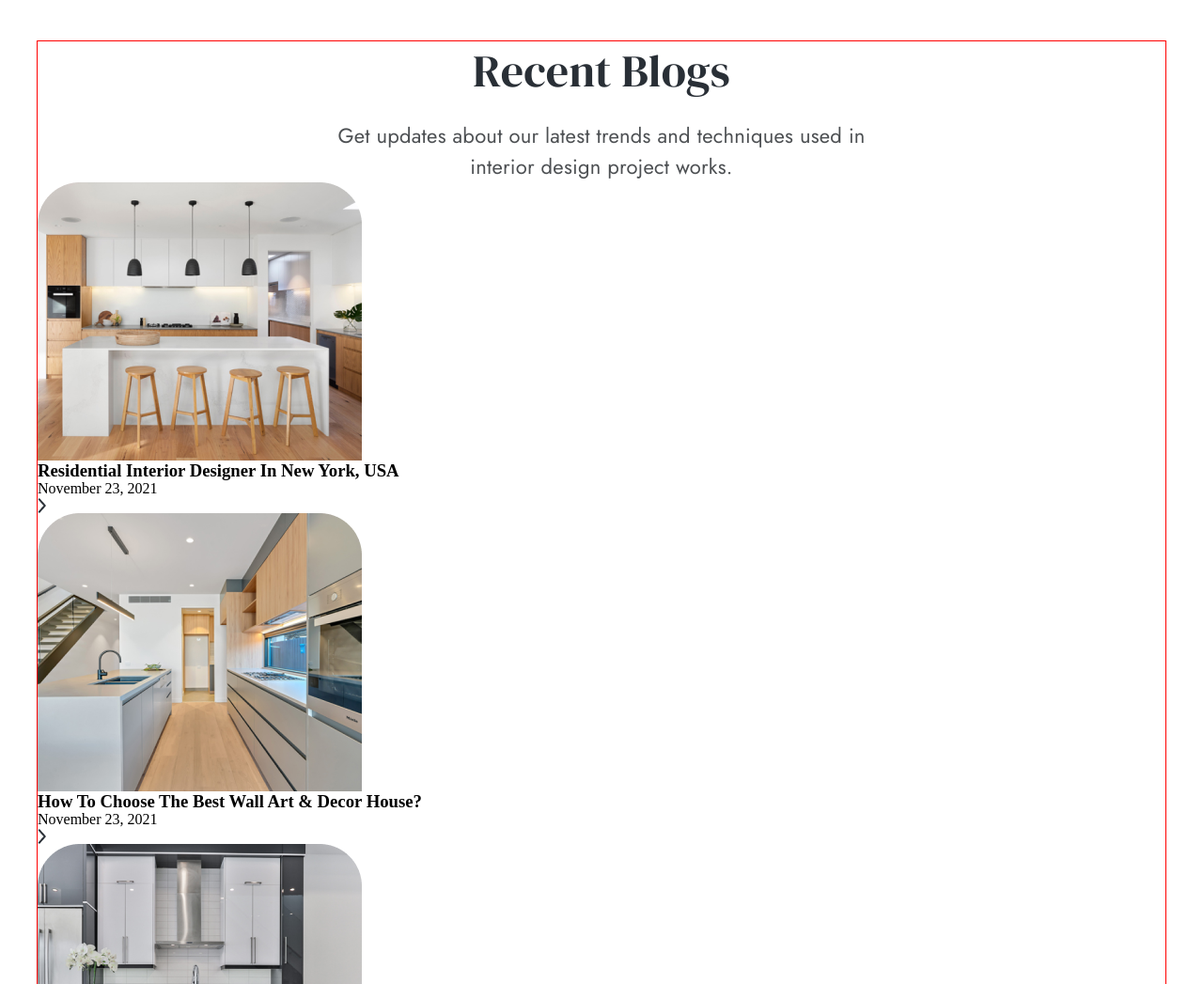
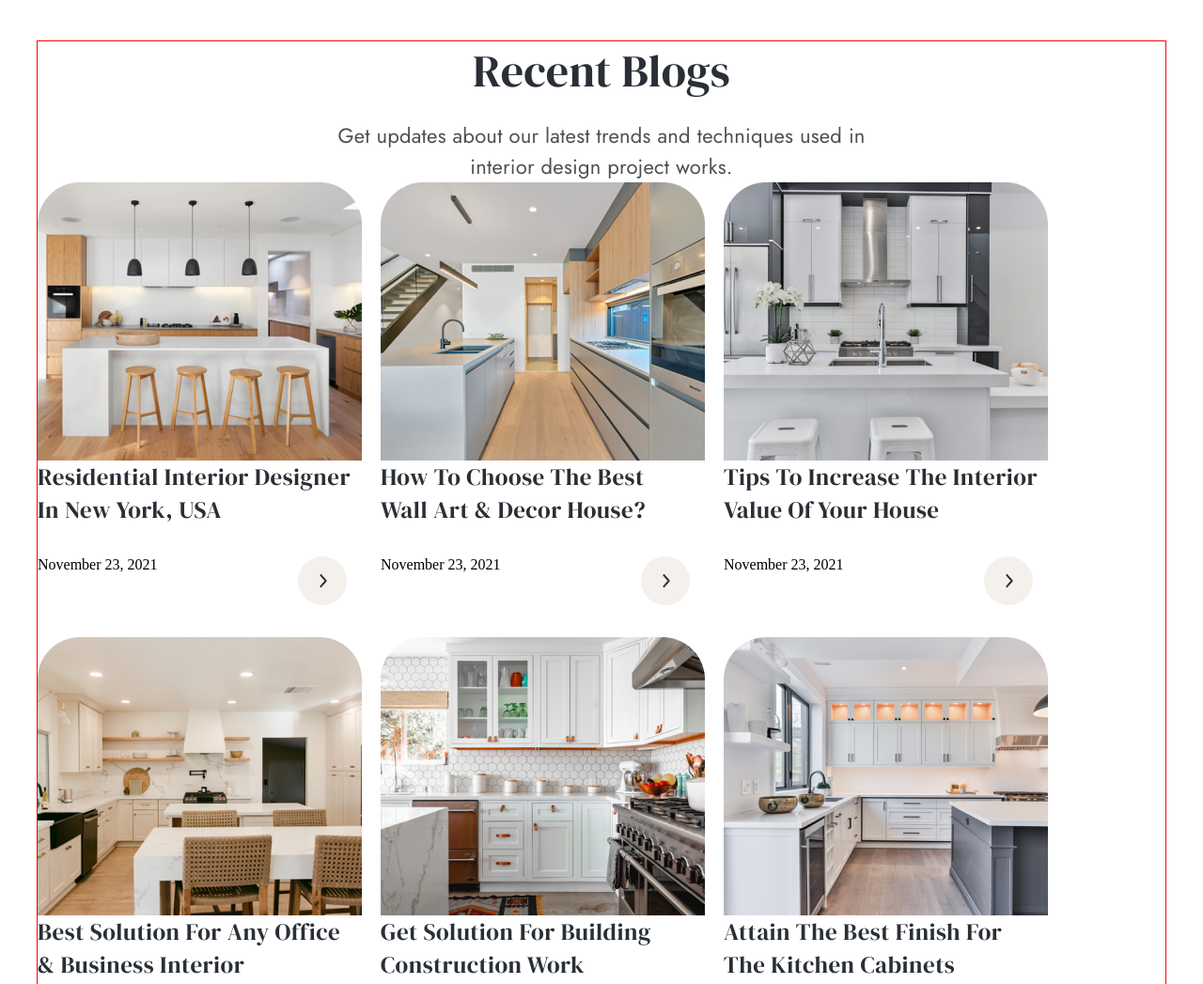
Before and after one commit to rakazabra/Interno, a plain HTML site: page index.html in a window 1280 px wide. Shown: the part 5600-6647 px from the top of the page at 94% size. Drawn offline with nearby package versions, Linux system fonts and the light colour scheme.

Commit message:
bugs fixed

```diff
--- a/css/styles.css
+++ b/css/styles.css
@@ -447,6 +447,7 @@ font-style: normal;
 font-weight: 400;
 line-height: 127.5px;
 letter-spacing: 1.7px;
+    border-right: 1px var(--hover-link);
 }
 
 .year-desc {
@@ -463,6 +464,7 @@ letter-spacing: 0.22px;
 
 .blogs {
   padding-top: 145px;
+    padding-bottom: 100px;
 }
 
 .blogs-title {
@@ -476,6 +478,10 @@ line-height: 62.4px;
 letter-spacing: 0.22px;
 }
 
+.blog-box {
+    margin-top: 21px;
+}
+
 .blog-desc {
   color: var(--desc-color);
 text-align: center;
@@ -485,7 +491,46 @@ font-style: normal;
 font-weight: 400;
 line-height: 33px;
 letter-spacing: 0.22px;
-margin-top: 21px;
+}
+
+.blogs-list {
+    display: flex;
+flex-wrap: wrap;
+    gap: 20px;
+    margin-top: 70px;
+    margin: auto;
+}
+
+.blog-text {
+    width: 334px;
+    color: var(--link-color);
+    font-family: "DM Serif Display";
+    font-size: 25px;
+    font-style: normal;
+    font-weight: 400;
+    line-height: 35px;
+    letter-spacing: 0.5px;
+}
+
+
+.date-box {
+    margin-top: 10px;
+    display: flex;
+    padding-top: 22px;
+    padding-bottom: 14px;
+}
+
+.blog-undtext {
+    margin-right: 149px;
+}
+
+.str {
+    padding-top: 18px;
+    padding-left: 22px;
+    padding-right: 21px;
+    padding-bottom: 18px;
+    background-color: var(--bcg);
+    border-radius: 100px;
 }
 
 .join {
--- a/index.html
+++ b/index.html
@@ -287,10 +287,12 @@
       <section class="blogs">
         <div class="container">
           <h2 class="blogs-title">Recent Blogs</h2>
+          <div class="blog-box">
           <p class="blog-desc">
-            Get updates about our latest trends and techniques used in <br />
-            interior design project works.
-          </p>
+            Get updates about our latest trends and techniques used in
+          <p class="blog-desc"> interior design project works.</p>
+          </div>
+        </p>
 
           <ul class="blogs-list">
             <li class="blog-item">
@@ -298,49 +300,65 @@
               <h3 class="blog-text">
                 Residential Interior Designer In New York, USA
               </h3>
+              <div class="date-box">
               <p class="blog-undtext">November 23, 2021</p>
               <img src="./img/str.png" alt="" class="str" />
+              </div>
             </li>
+
             <li class="blog-item">
               <img src="./img/wall-art.png" alt="" class="blog-img" />
               <h3 class="blog-text">
                 How To Choose The Best Wall Art & Decor House?
               </h3>
+              <div class="date-box">
               <p class="blog-undtext">November 23, 2021</p>
               <img src="./img/str.png" alt="" class="str" />
+              </div>
             </li>
+
             <li class="blog-item">
               <img src="./img/tips.png" alt="" class="blog-img" />
               <h3 class="blog-text">
                 Tips To Increase The Interior Value Of Your House
               </h3>
+              <div class="date-box">
               <p class="blog-undtext">November 23, 2021</p>
               <img src="./img/str.png" alt="" class="str" />
+              </div>
             </li>
             <li class="blog-item">
               <img src="./img/office.png" alt="" class="blog-img" />
               <h3 class="blog-text">
                 Best Solution For Any Office & Business Interior
               </h3>
+              <div class="date-box">
               <p class="blog-undtext">November 23, 2021</p>
               <img src="./img/str.png" alt="" class="str" />
+              </div>
             </li>
             <li class="blog-item">
               <img src="./img/work.png" alt="" class="blog-img" />
               <h3 class="blog-text">
                 Get Solution For Building Construction Work
               </h3>
+              <div class="date-box">
               <p class="blog-undtext">November 23, 2021</p>
               <img src="./img/str.png" alt="" class="str" />
+              </div>
             </li>
             <li class="blog-item">
               <img src="./img/attain.png" alt="" class="blog-img" />
               <h3 class="blog-text">
                 Attain The Best Finish For The Kitchen Cabinets
               </h3>
+              <div class="date-box">
               <p class="blog-undtext">November 23, 2021</p>
               <img src="./img/str.png" alt="" class="str" />
+              </div>
             </li>
+
+
           </ul>
         </div>
       </section>
```
